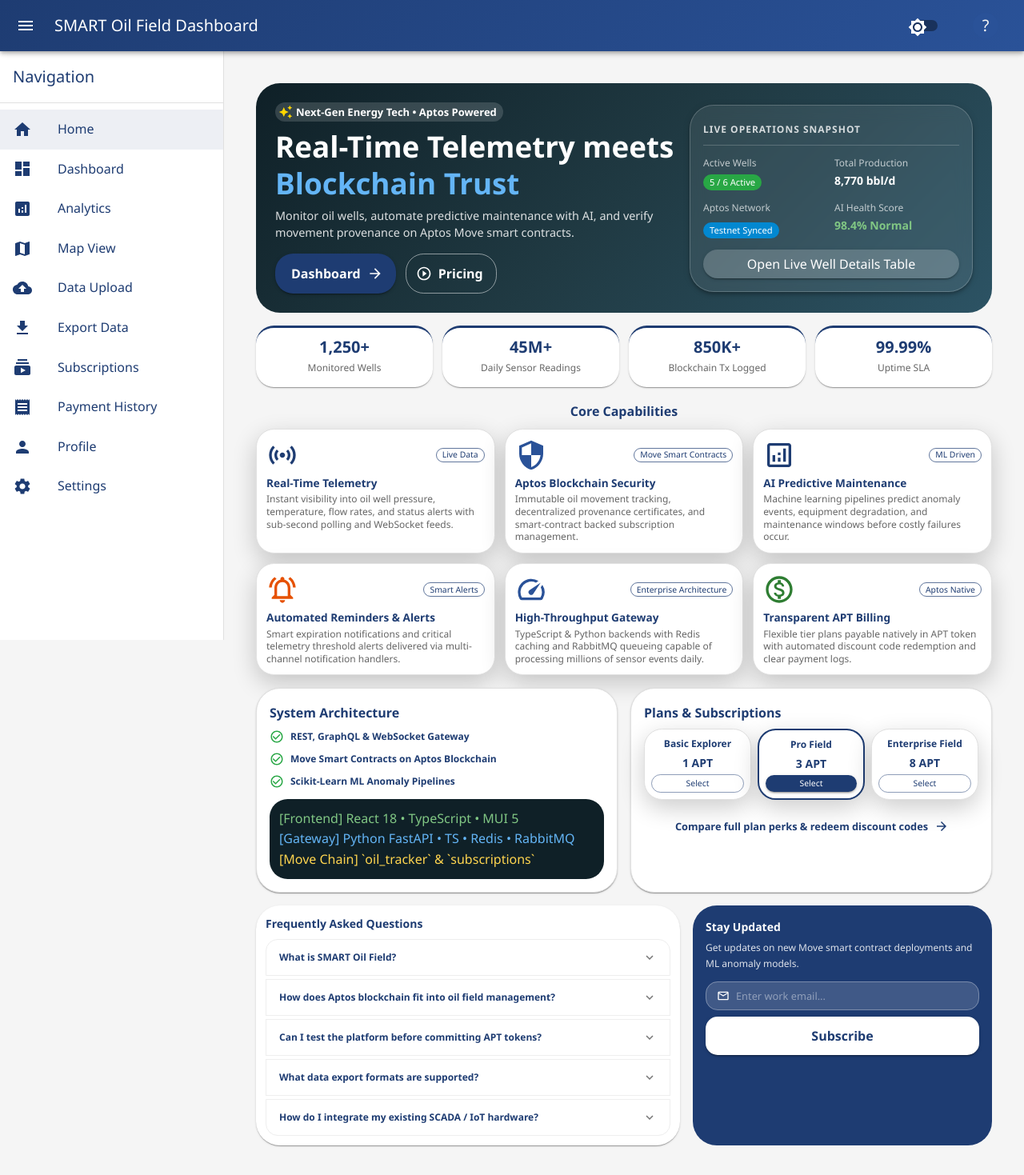
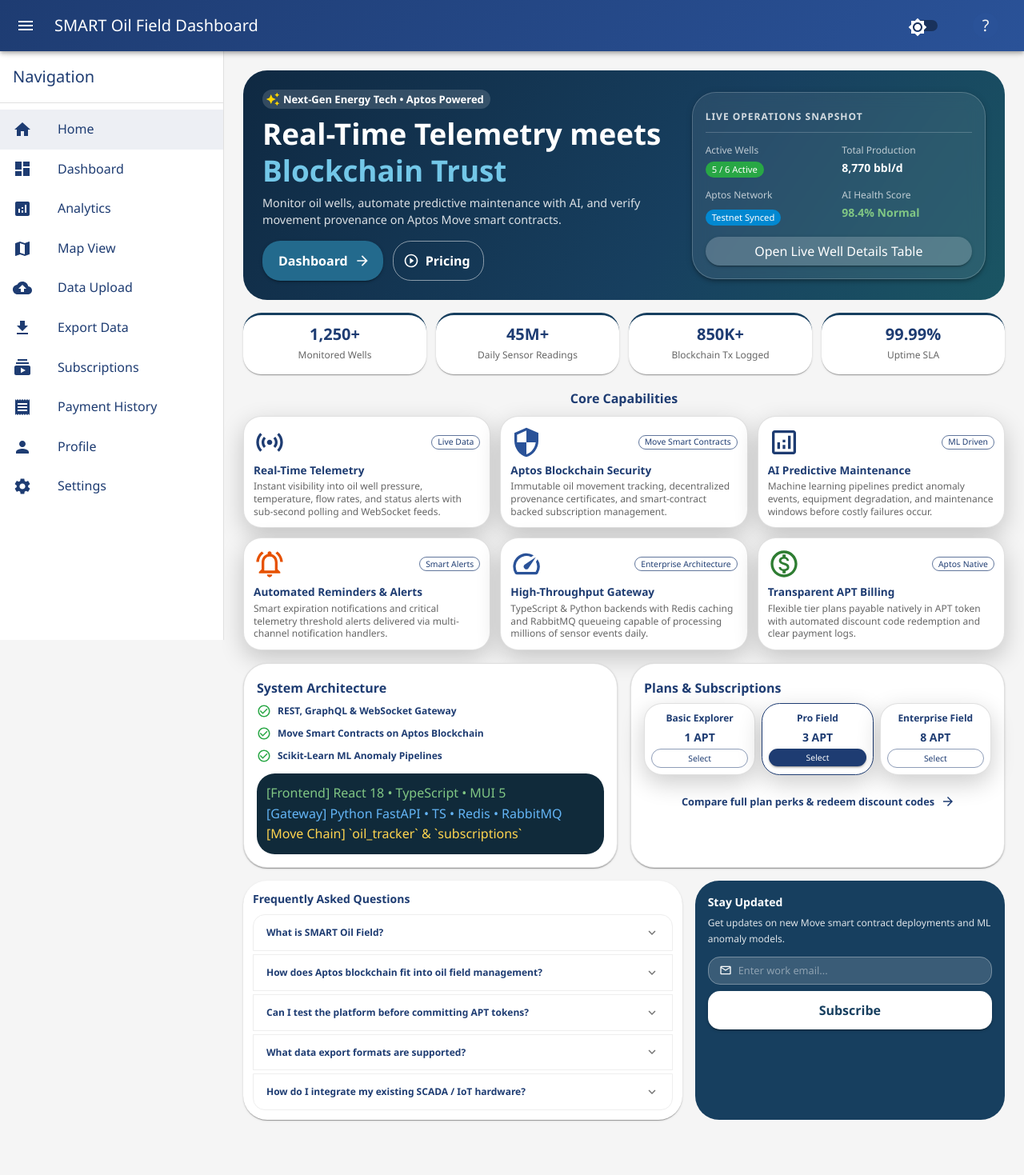
Before and after one commit to davelee001/SMART-Oil-Field, a React app in the folder src/frontend/: page / in a window 1280 px wide. Shown: the top 1469 px of the page at 80% size. After the commit the page ends 1424 px from the top, so only its background shows below. Built offline with nearby package versions, Linux system fonts and the light colour scheme.

Commit message:
style(home): sharpen landing page presentation

```diff
--- a/src/frontend/src/pages/Home.tsx
+++ b/src/frontend/src/pages/Home.tsx
@@ -148,12 +148,12 @@ const Home: React.FC = () => {
     };
 
     return (
-        <Box sx={{ width: '100%', maxWidth: '1400px', mx: 'auto', p: { xs: 1, sm: 2 } }}>
+        <Box sx={{ width: '100%', minWidth: 0 }}>
             {/* Hero Section */}
             <Paper
                 elevation={0}
                 sx={{
-                    background: 'linear-gradient(135deg, #0f2027 0%, #203a43 50%, #2c5364 100%)',
+                    background: 'linear-gradient(125deg, #0F2942 0%, #173F5F 58%, #1A5563 100%)',
                     color: '#ffffff',
                     borderRadius: 2,
                     p: { xs: 2, sm: 3 },
@@ -184,7 +184,7 @@ const Home: React.FC = () => {
                                     mb: 1,
                                 }}
                             >
-                                Real-Time Telemetry meets <span style={{ color: '#64b5f6' }}>Blockchain Trust</span>
+                                Real-Time Telemetry meets <span style={{ color: '#73C7E8' }}>Blockchain Trust</span>
                             </Typography>
                             <Typography
                                 variant="body2"
@@ -205,8 +205,8 @@ const Home: React.FC = () => {
                                     to="/dashboard"
                                     endIcon={<ArrowForwardIcon />}
                                     sx={{
-                                        backgroundColor: '#1e3c72',
-                                        '&:hover': { backgroundColor: '#2a5298' },
+                                        backgroundColor: '#236A8D',
+                                        '&:hover': { backgroundColor: '#1B5572' },
                                         fontWeight: 700,
                                         borderRadius: 1.5,
                                         px: 2.5,
@@ -302,7 +302,7 @@ const Home: React.FC = () => {
                                 p: 1.5,
                                 textAlign: 'center',
                                 borderRadius: 1.5,
-                                borderTop: '3px solid #1e3c72',
+                                borderTop: '3px solid #173F5F',
                             }}
                         >
                             <Typography variant="h6" color="primary" fontWeight={800} sx={{ lineHeight: 1.2 }}>
@@ -318,7 +318,7 @@ const Home: React.FC = () => {
 
             {/* Core Features Grid */}
             <Box sx={{ mb: 2 }}>
-                <Typography variant="subtitle1" fontWeight={800} sx={{ mb: 1, textAlign: 'center', color: '#1e3c72' }}>
+                <Typography variant="subtitle1" fontWeight={800} sx={{ mb: 1, textAlign: 'center', color: 'primary.main' }}>
                     Core Capabilities
                 </Typography>
                 <Grid container spacing={1.5}>
@@ -329,7 +329,8 @@ const Home: React.FC = () => {
                                 sx={{
                                     height: '100%',
                                     borderRadius: 1.5,
-                                    border: '1px solid #e0e0e0',
+                                    border: '1px solid',
+                                    borderColor: 'divider',
                                 }}
                             >
                                 <CardContent sx={{ p: 1.5, '&:last-child': { pb: 1.5 } }}>
@@ -354,7 +355,7 @@ const Home: React.FC = () => {
             <Grid container spacing={2} sx={{ mb: 2 }}>
                 {/* Architecture Column */}
                 <Grid item xs={12} md={6}>
-                    <Paper elevation={1} sx={{ p: 2, borderRadius: 2, height: '100%', border: '1px solid #e0e0e0' }}>
+                    <Paper elevation={1} sx={{ p: 2, borderRadius: 2, height: '100%', border: '1px solid', borderColor: 'divider' }}>
                         <Typography variant="subtitle1" fontWeight={800} color="primary" gutterBottom>
                             System Architecture
                         </Typography>
@@ -378,7 +379,7 @@ const Home: React.FC = () => {
                             sx={{
                                 p: 1.5,
                                 borderRadius: 1.5,
-                                backgroundColor: '#0f2027',
+                                backgroundColor: '#102A3A',
                                 color: '#ffffff',
                                 fontFamily: 'monospace',
                                 fontSize: '0.75rem',
@@ -394,7 +395,7 @@ const Home: React.FC = () => {
 
                 {/* Pricing Column */}
                 <Grid item xs={12} md={6}>
-                    <Paper elevation={1} sx={{ p: 2, borderRadius: 2, height: '100%', border: '1px solid #e0e0e0' }}>
+                    <Paper elevation={1} sx={{ p: 2, borderRadius: 2, height: '100%', border: '1px solid', borderColor: 'divider' }}>
                         <Typography variant="subtitle1" fontWeight={800} color="primary" gutterBottom>
                             Plans & Subscriptions
                         </Typography>
@@ -405,7 +406,8 @@ const Home: React.FC = () => {
                                         elevation={0}
                                         sx={{
                                             p: 1,
-                                            border: plan.highlighted ? '2px solid #1e3c72' : '1px solid #e0e0e0',
+                                            border: '1px solid',
+                                            borderColor: plan.highlighted ? 'primary.main' : 'divider',
                                             borderRadius: 1.5,
                                             height: '100%',
                                             display: 'flex',
@@ -476,7 +478,7 @@ const Home: React.FC = () => {
                     <Paper
                         elevation={0}
                         sx={{
-                            backgroundColor: '#1e3c72',
+                            backgroundColor: '#173F5F',
                             color: '#ffffff',
                             borderRadius: 2,
                             p: 2,
@@ -523,7 +525,7 @@ const Home: React.FC = () => {
                                     size="small"
                                     sx={{
                                         backgroundColor: '#ffffff',
-                                        color: '#1e3c72',
+                                        color: '#173F5F',
                                         fontWeight: 700,
                                         '&:hover': { backgroundColor: '#f0f0f0' },
                                         borderRadius: 1,
```
